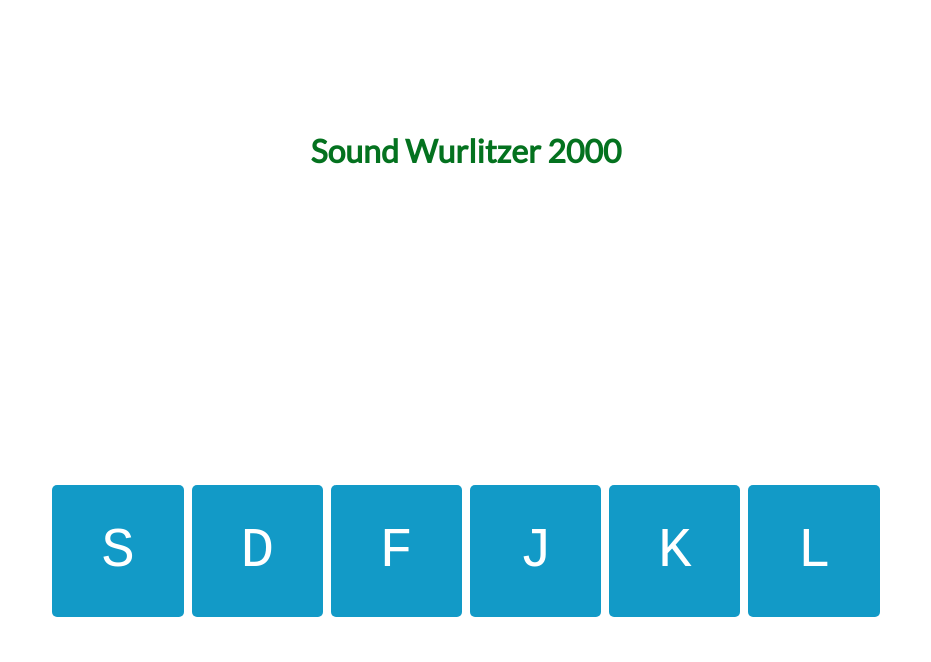
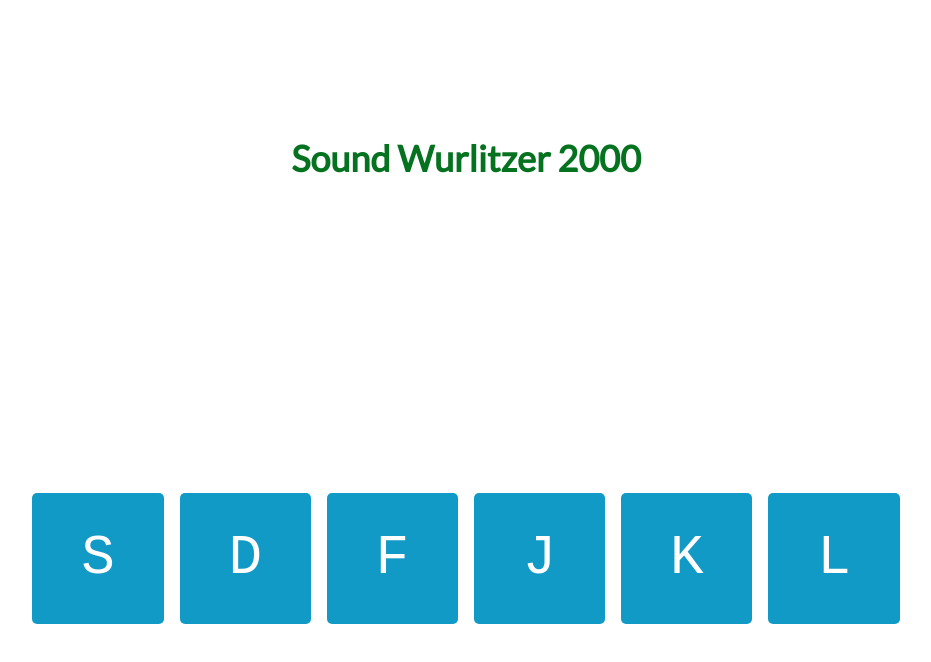
Before and after one commit to apcurran/sound-machine, a plain HTML site: page index.html in a window 1280 px wide. Shown: the whole page, without its empty margins (174-1105 px from the left). Drawn offline with Linux system fonts and the light colour scheme.

Commit message:
Adjusted margins on main element and keys

```diff
--- a/styles/sass/style.scss
+++ b/styles/sass/style.scss
@@ -34,12 +34,13 @@ html {
 }
 
 .title {
+    font-size: 2.25rem;
     color: #04721f;
     filter: drop-shadow(0px 0px 5px #fff);
 }
 
 .main {
-    margin: 3em;
+    margin: 2em;
     display: flex;
     justify-content: center;
     align-items: center;
@@ -47,7 +48,7 @@ html {
     width: 100;
 
     &-key {
-        margin: .25em;
+        margin: .50em;
         width: calc(4.2rem + 5vw);
         height: calc(4.2rem + 5vw);
         border-radius: 5px;
```
Also changed, not shown: styles/css/style.css.
